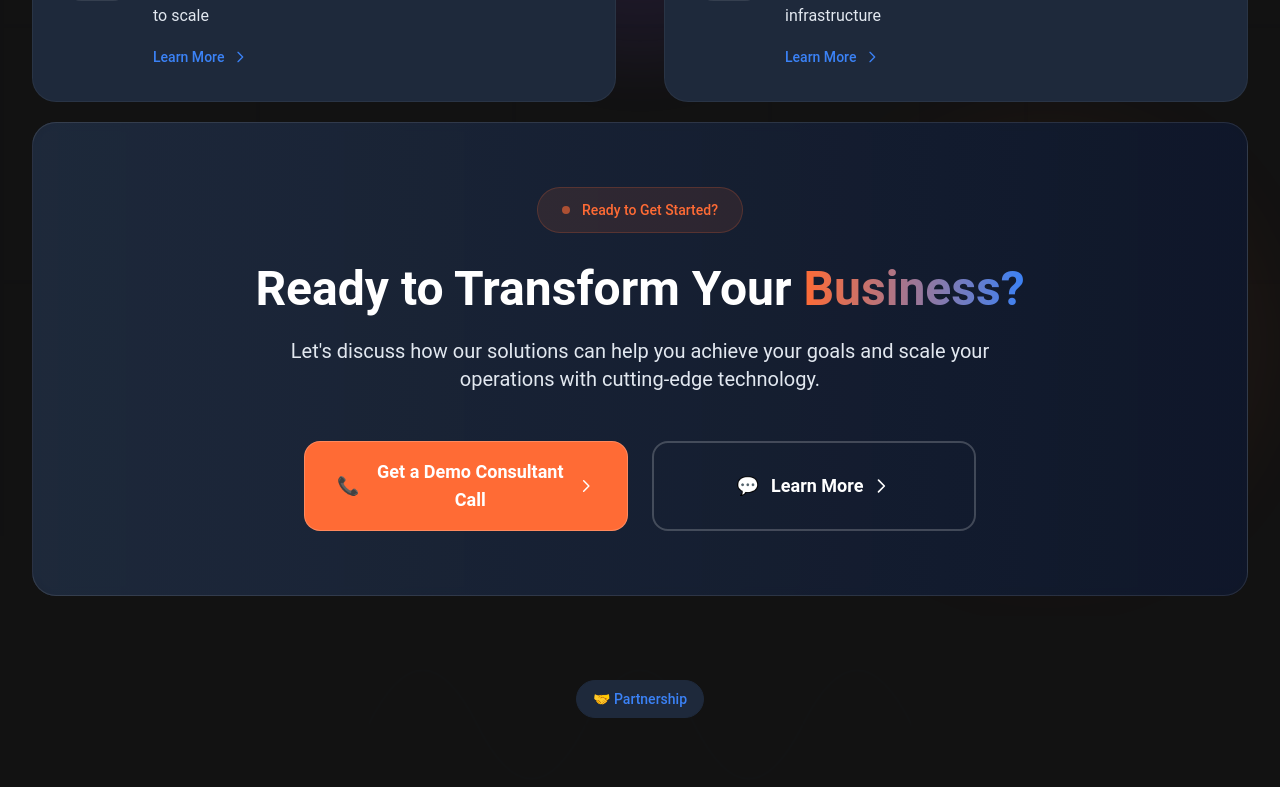
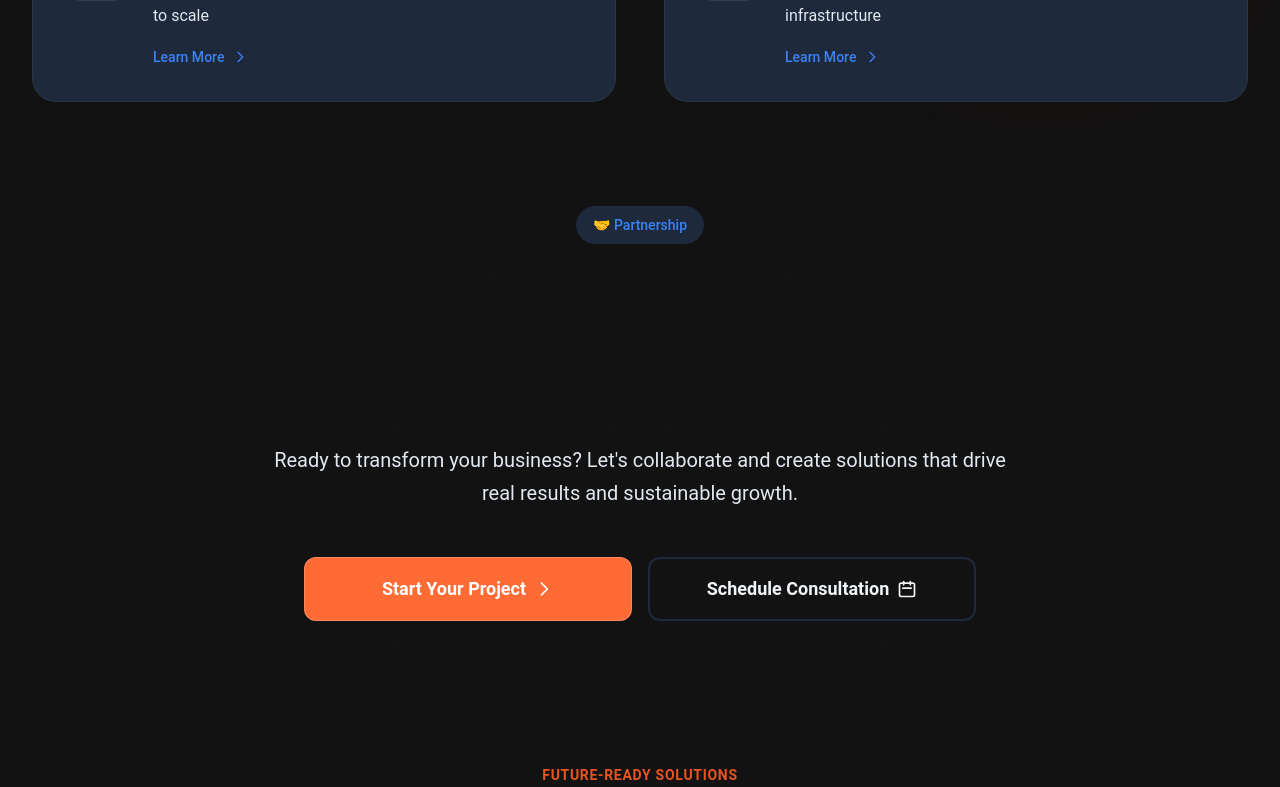
Before and after one commit to thesahebi/angurs.com, a React (Vite) app: page / in a window 1280 px wide. Shown: the part 1588-2375 px from the top of the page. Built offline with nearby package versions, Linux system fonts and the light colour scheme.

Commit message:
Fixed menu bar background

```diff
--- a/src/components/pages/features/FeatureV1.tsx
+++ b/src/components/pages/features/FeatureV1.tsx
@@ -108,53 +108,6 @@ const FeatureV1 = () => {
           })}
         </div>
 
-        {/* Enhanced CTA Section */}
-        <div className="relative">
-          <div className="absolute inset-0 bg-gradient-to-r from-[#1E293B] to-[#0F172A] rounded-3xl"></div>
-          <div className="relative bg-gradient-to-r from-[#1E293B]/80 to-[#0F172A]/80 backdrop-blur-sm rounded-3xl p-12 md:p-16 border border-white/10">
-            <div className="text-center">
-              <div className="inline-flex items-center px-6 py-3 text-sm font-medium text-[#ff6b35] bg-[#ff6b35]/10 border border-[#ff6b35]/20 rounded-full mb-8">
-                <span className="w-2 h-2 bg-[#ff6b35] rounded-full mr-3 animate-pulse"></span>
-                Ready to Get Started?
-              </div>
-
-              <h3 className="text-3xl md:text-4xl lg:text-5xl font-bold text-white mb-6">
-                Ready to Transform Your{' '}
-                <span className="bg-gradient-to-r from-[#ff6b35] to-[#3B82F6] bg-clip-text text-transparent">
-                  Business?
-                </span>
-              </h3>
-
-              <p className="text-lg md:text-xl text-[#E2E8F0] mb-12 max-w-3xl mx-auto leading-relaxed">
-                Let's discuss how our solutions can help you achieve your goals and scale your operations with cutting-edge technology.
-              </p>
-
-              <div className="flex flex-col sm:flex-row gap-6 justify-center items-stretch w-full max-w-2xl mx-auto">
-                <a
-                  href="tel:+16309234653"
-                  className="group relative inline-flex items-center justify-center w-full sm:w-1/2 px-8 py-4 text-lg font-semibold text-white border border-white/20 rounded-2xl transition-all duration-300 hover:scale-105 hover:shadow-xl hover:shadow-[#ff6b35]/20"
-                  style={{ backgroundColor: '#ff6b35' }}
-                >
-                  <span className="mr-3">📞</span>
-                  Get a Demo Consultant Call
-                  <svg className="w-5 h-5 ml-2 group-hover:translate-x-1 transition-transform duration-300" fill="none" stroke="currentColor" viewBox="0 0 24 24">
-                    <path strokeLinecap="round" strokeLinejoin="round" strokeWidth={2} d="M9 5l7 7-7 7" />
-                  </svg>
-                </a>
-                <a
-                  href="/contact"
-                  className="group relative inline-flex items-center justify-center w-full sm:w-1/2 px-8 py-4 text-lg font-semibold text-white border-2 border-white/20 hover:border-white/30 rounded-2xl transition-all duration-300 hover:scale-105 hover:shadow-xl hover:shadow-white/10"
-                >
-                  <span className="mr-3">💬</span>
-                  Learn More
-                  <svg className="w-5 h-5 ml-2 group-hover:translate-x-1 transition-transform duration-300" fill="none" stroke="currentColor" viewBox="0 0 24 24">
-                    <path strokeLinecap="round" strokeLinejoin="round" strokeWidth={2} d="M9 5l7 7-7 7" />
-                  </svg>
-                </a>
-              </div>
-            </div>
-          </div>
-        </div>
       </div>
     </section>
   );
--- a/src/components/reusable/TopHeaderV1.tsx
+++ b/src/components/reusable/TopHeaderV1.tsx
@@ -300,7 +300,7 @@ const TopHeaderV1 = () => {
               style={{ backgroundColor: '#ff6b35' }}
               role="button"
             >
-              <span className="relative z-10">Let's Talk</span>
+              <span className="relative z-10">Consult</span>
               <div className="absolute inset-0 bg-gradient-to-r from-[#ff6b35] to-[#e95420] rounded-full opacity-0 group-hover:opacity-100 transition-opacity duration-300"></div>
               <svg className="w-4 h-4 ml-2 relative z-10 transition-transform duration-300 group-hover:translate-x-1" fill="none" stroke="currentColor" viewBox="0 0 24 24">
                 <path strokeLinecap="round" strokeLinejoin="round" strokeWidth={2} d="M17 8l4 4m0 0l-4 4m4-4H3" />
@@ -311,7 +311,7 @@ const TopHeaderV1 = () => {
 
         {/* Mobile Navigation Menu */}
         <div
-          className={`md:hidden absolute top-12 left-0 right-0 bg-[#121212]/98 backdrop-blur-md text-[#F1F5F9] shadow-2xl border-b border-[#1E293B]/50 transition-all duration-300 ease-in-out transform ${isMenuOpen
+          className={`md:hidden absolute top-12 left-0 right-0 bg-[#0F172A] backdrop-blur-md text-[#F1F5F9] shadow-2xl border-b border-[#1E293B]/50 transition-all duration-300 ease-in-out transform ${isMenuOpen
               ? "opacity-100 translate-y-0 h-lvh z-20"
               : "opacity-0 -translate-y-2 pointer-events-none"
             }`}
@@ -379,7 +379,7 @@ const TopHeaderV1 = () => {
                 role="button"
                 onClick={() => setIsMenuOpen(false)}
               >
-                <span className="relative z-10">Let's Talk</span>
+                <span className="relative z-10">Consult</span>
                 <div className="absolute inset-0 bg-gradient-to-r from-[#ff6b35] to-[#e95420] rounded-full opacity-0 group-hover:opacity-100 transition-opacity duration-300"></div>
                 <svg className="w-5 h-5 ml-2 relative z-10 transition-transform duration-300 group-hover:translate-x-1 inline-block" fill="none" stroke="currentColor" viewBox="0 0 24 24">
                   <path strokeLinecap="round" strokeLinejoin="round" strokeWidth={2} d="M17 8l4 4m0 0l-4 4m4-4H3" />
```
